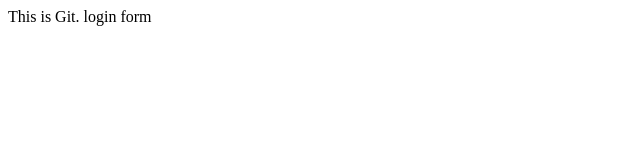
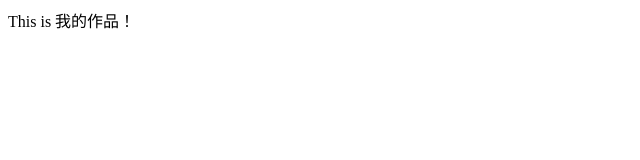
Before and after one commit to qiuhao1986/qiuhao1986.github.io, a plain HTML site: page index.html in a window 1280 px wide. Shown: the full height of the page, 0-640 px from the left. Drawn offline with Linux system fonts and the light colour scheme.

Commit message:
我的作品

```diff
--- a/index.html
+++ b/index.html
@@ -5,8 +5,6 @@
 	<title>Git & Github</title>
 </head>
 <body>
-	This is Git.
-
-	login form
+	This is 我的作品！
 </body>
 </html>
```
